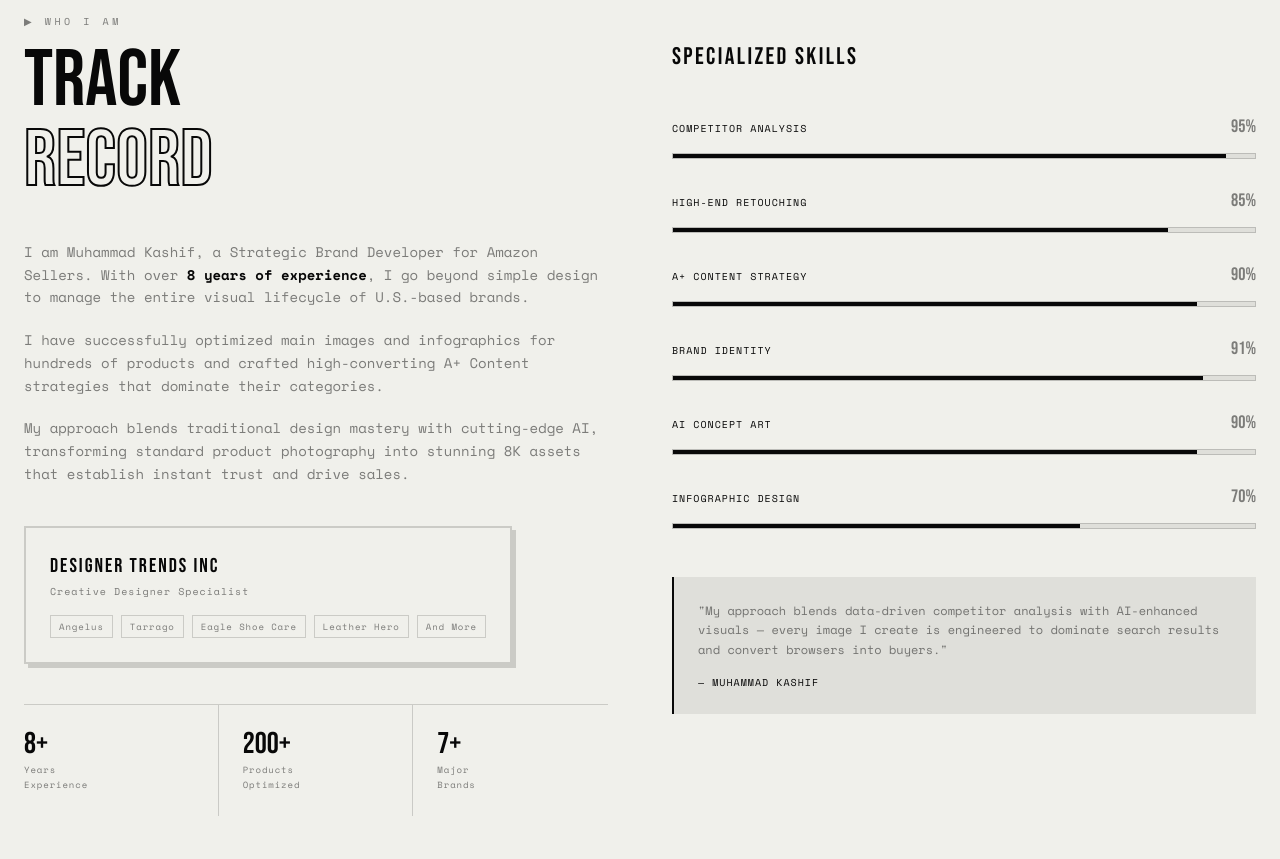
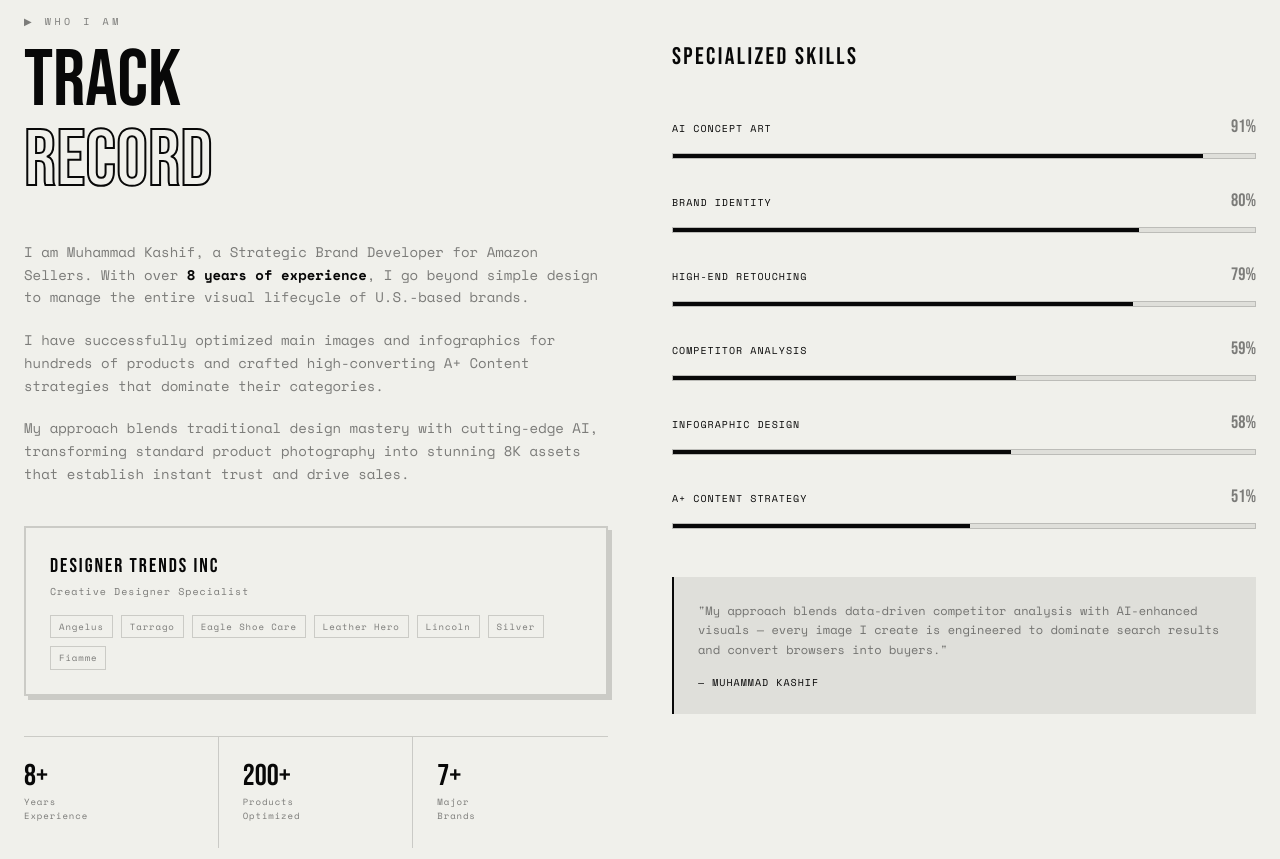
Before and after one commit to muhammadkashif928/muhammadkashif-net, a Next.js app: page / in a window 1280 px wide. Shown: the part 980-1839 px from the top of the page. Built offline with nearby package versions, Linux system fonts and the light colour scheme.

Commit message:
About: correct skill percentages from CV, all 7 brands

```diff
--- a/components/About.jsx
+++ b/components/About.jsx
@@ -2,15 +2,15 @@
 import { useEffect, useRef } from 'react'
 
 const skills = [
-  { label: 'Competitor Analysis',  pct: 95 },
-  { label: 'High-End Retouching',  pct: 85 },
-  { label: 'A+ Content Strategy',  pct: 90 },
-  { label: 'Brand Identity',       pct: 91 },
-  { label: 'AI Concept Art',       pct: 90 },
-  { label: 'Infographic Design',   pct: 70 },
+  { label: 'AI Concept Art',        pct: 91 },
+  { label: 'Brand Identity',        pct: 80 },
+  { label: 'High-End Retouching',   pct: 79 },
+  { label: 'Competitor Analysis',   pct: 59 },
+  { label: 'Infographic Design',    pct: 58 },
+  { label: 'A+ Content Strategy',   pct: 51 },
 ]
 
-const brands = ['Angelus', 'Tarrago', 'Eagle Shoe Care', 'Leather Hero', 'And More']
+const brands = ['Angelus', 'Tarrago', 'Eagle Shoe Care', 'Leather Hero', 'Lincoln', 'Silver', 'Fiamme']
 
 export default function About() {
   const barsRef = useRef(null)
```
